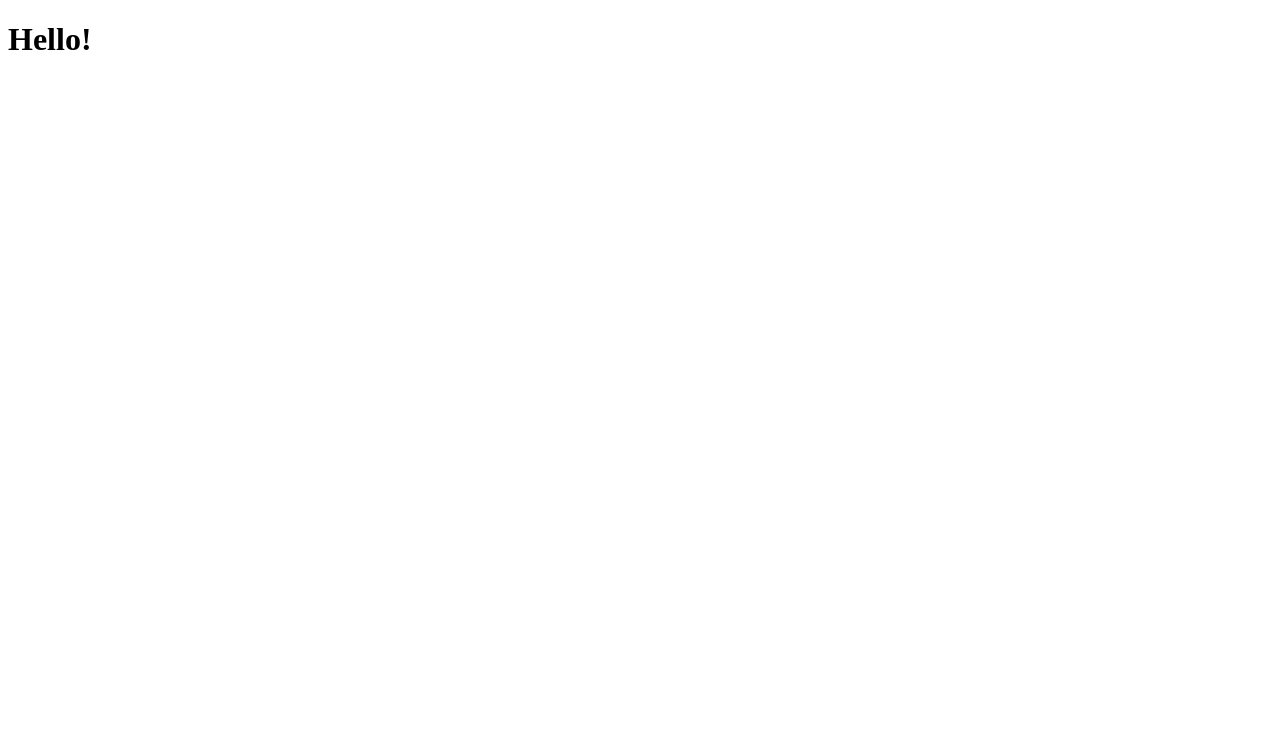
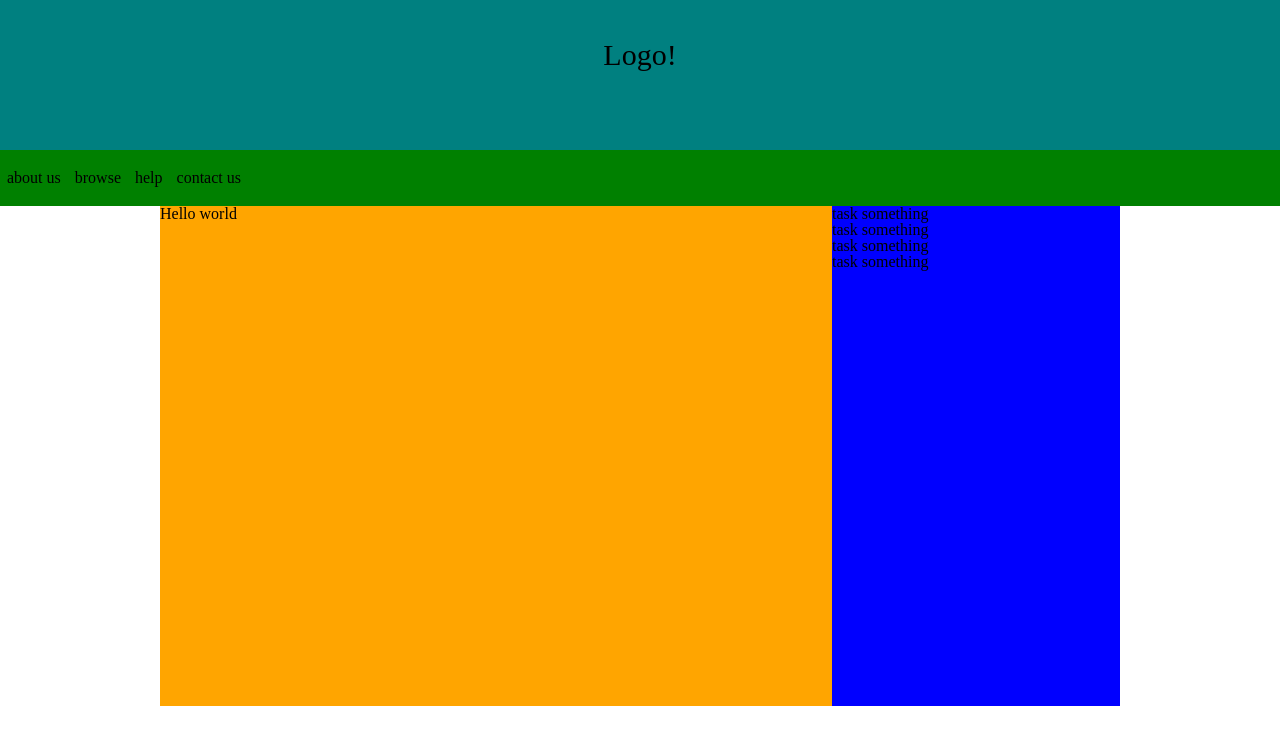
Before and after one commit to ericsun977/code-for-designers, a website: page src/index.html in a window 1280 px wide. Drawn offline with nearby package versions, Linux system fonts and the light colour scheme; files that its build step writes are made by us from their sources.

Commit message:
Friday June 10th session

```diff
--- a/src/index.html
+++ b/src/index.html
@@ -10,7 +10,35 @@
     <!-- endinject -->
 </head>
   <body>
-    <h1>Hello!</h1>
+    <header>
+      <div class="masthead">
+        <p class="logo">Logo!</p>
+      </div>
+      <nav class="main-nav">
+        <ul>
+          <li>about us</li>
+          <li>browse</li>
+          <li>help</li>
+          <li>contact us</li>
+        </ul>
+      </nav>
+    </header>
+
+    <div class="container">
+      <aside>
+        <ul>
+          <li>task something</li>
+          <li>task something</li>
+          <li>task something</li>
+          <li>task something</li>
+        </ul>
+      </aside>
+      <section>
+        <article>
+          <h3>Hello world</h3>
+        </article>
+      </section>
+    </div>
   </body>
 
   <!-- bower:js -->
--- a/src/sass/main.scss
+++ b/src/sass/main.scss
@@ -1,3 +1,125 @@
+/* http://meyerweb.com/eric/tools/css/reset/
+   v2.0 | 20110126
+   License: none (public domain)
+*/
+
+html, body, div, span, applet, object, iframe,
+h1, h2, h3, h4, h5, h6, p, blockquote, pre,
+a, abbr, acronym, address, big, cite, code,
+del, dfn, em, img, ins, kbd, q, s, samp,
+small, strike, strong, sub, sup, tt, var,
+b, u, i, center,
+dl, dt, dd, ol, ul, li,
+fieldset, form, label, legend,
+table, caption, tbody, tfoot, thead, tr, th, td,
+article, aside, canvas, details, embed,
+figure, figcaption, footer, header, hgroup,
+menu, nav, output, ruby, section, summary,
+time, mark, audio, video {
+	margin: 0;
+	padding: 0;
+	border: 0;
+	font-size: 100%;
+	font: inherit;
+	vertical-align: baseline;
+}
+/* HTML5 display-role reset for older browsers */
+article, aside, details, figcaption, figure,
+footer, header, hgroup, menu, nav, section {
+	display: block;
+}
+body {
+	line-height: 1;
+}
+ol, ul {
+	list-style: none;
+}
+blockquote, q {
+	quotes: none;
+}
+blockquote:before, blockquote:after,
+q:before, q:after {
+	content: '';
+	content: none;
+}
+table {
+	border-collapse: collapse;
+	border-spacing: 0;
+}
+
+
+/* Global Styles */
+
+* {
+	box-sizing: border-box;
+}
+
+
 body {
   font-size: 16px;
 }
+
+.container {
+	width: 98%;
+	max-width: 960px;
+	margin: 0 auto;
+}
+
+header {
+	width: 100%;
+	background-color: green;
+}
+
+.masthead {
+	background-color: teal;
+	height: 150px;
+}
+
+.main-nav {
+	padding: 10px 0;
+}
+
+
+
+.main-nav {
+	margin: 0 auto;
+
+	ul {
+		text-align: center;
+
+		// height: 40px;
+		overflow: hidden;
+		width: 600px;
+	}
+
+	li {
+		display: block;
+		float: left;
+		text-align: center;
+		padding: 0 5px;
+		margin: 10px 2px;
+	}
+}
+
+article {
+	display: block;
+	float: right;
+	width: 70%;
+	background-color: orange;
+	height: 500px;
+}
+
+aside {
+	display: block;
+	float: right;
+	width: 30%;
+	background-color: blue;
+	height: 500px;
+}
+
+.logo {
+	font-size: 30px;
+	text-align: center;
+	vertical-align: top;
+	padding-top: 40px;
+}
```
